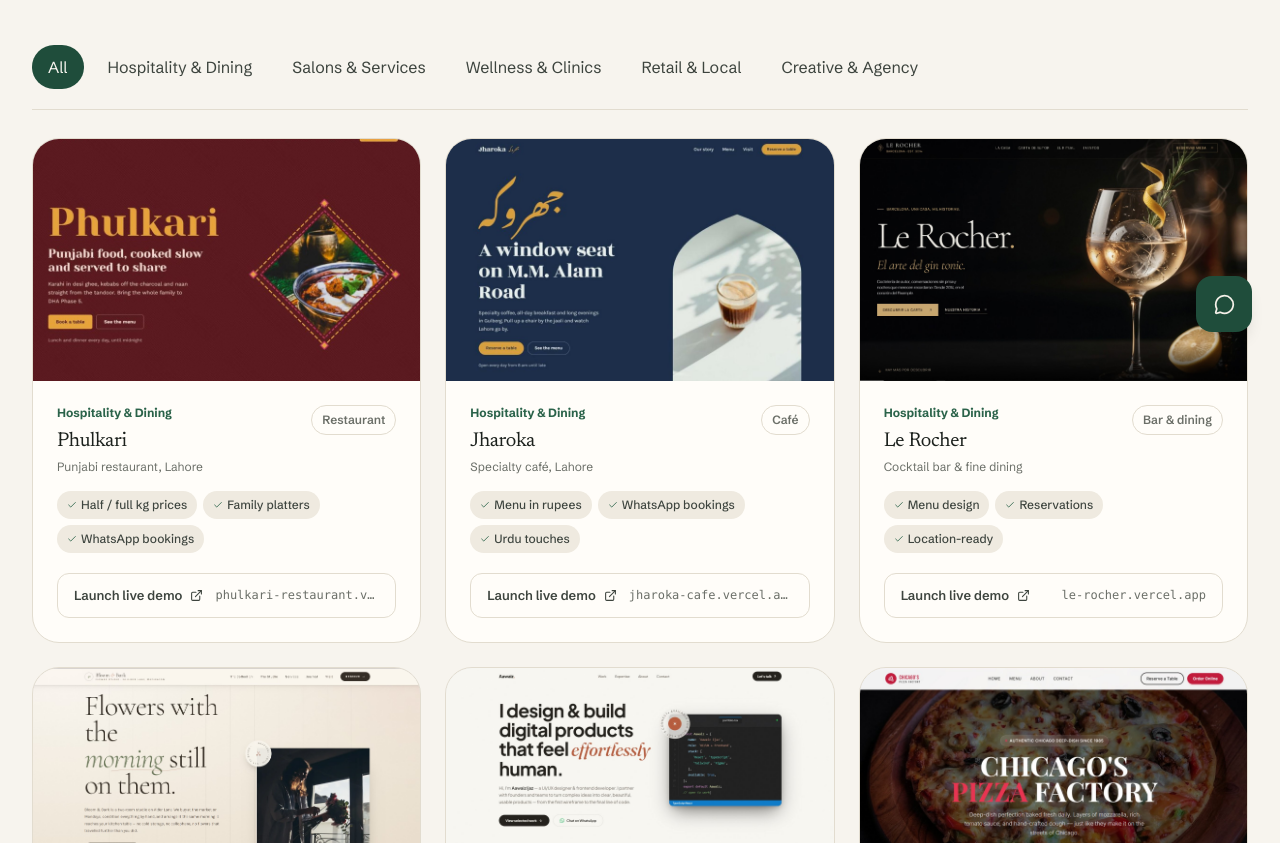
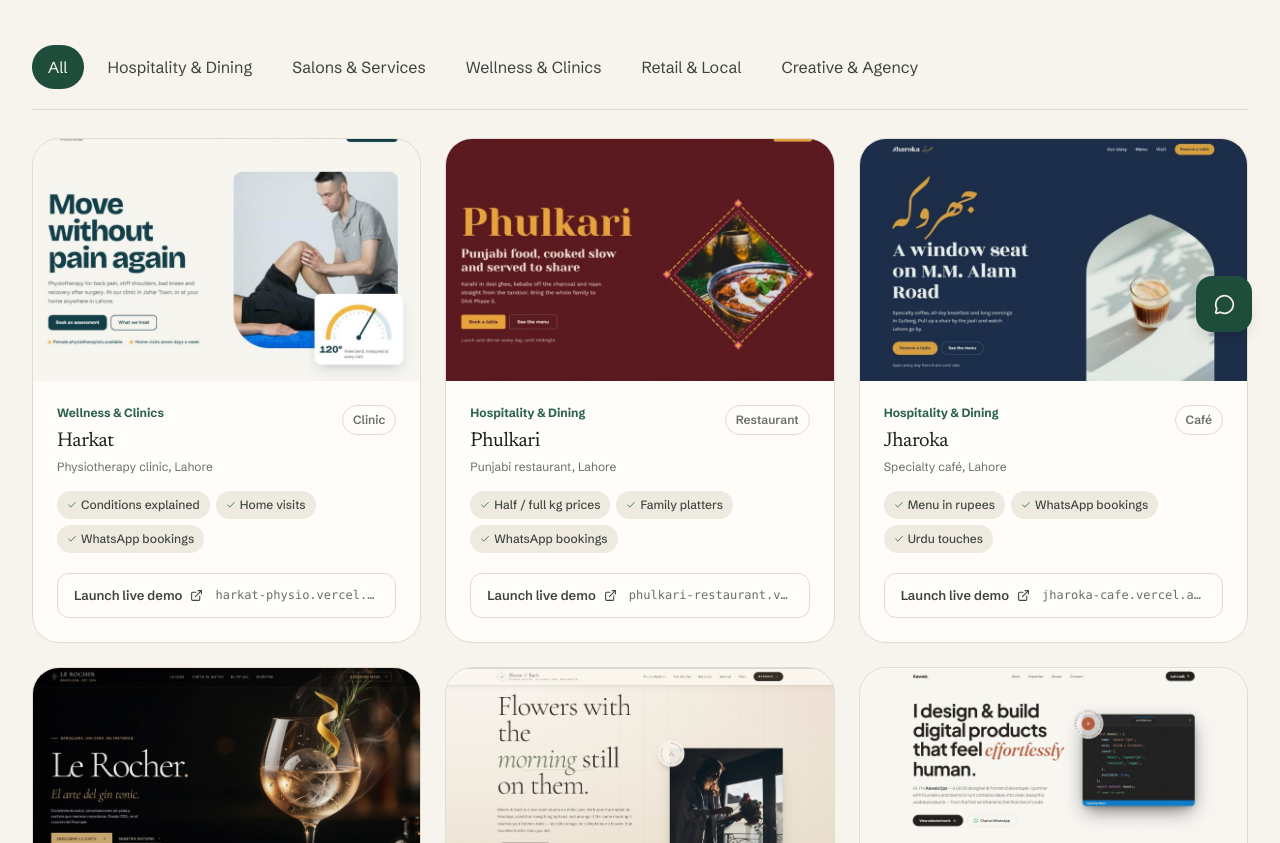
Before and after one commit to Awaiz11/Nexaflow, a Next.js app: page /themes in a window 1280 px wide. Shown: the part 440-1283 px from the top of the page. Built offline with nearby package versions, Linux system fonts and the light colour scheme.

Commit message:
Add Harkat to themes

```diff
--- a/src/app/themes/page.tsx
+++ b/src/app/themes/page.tsx
@@ -42,6 +42,21 @@ const categories: Category[] = [
 ];
 
 const demos: Demo[] = [
+  {
+    name: "Harkat",
+    title: "Harkat",
+    descriptor: "Physiotherapy clinic, Lahore",
+    description: "Physiotherapy clinic, Lahore",
+    category: "Wellness & Clinics",
+    url: "https://harkat-physio.vercel.app/",
+    liveLink: "https://harkat-physio.vercel.app/",
+    tags: ["Conditions explained", "Home visits", "WhatsApp bookings"],
+    features: ["Conditions explained", "Home visits", "WhatsApp bookings"],
+    key: "harkat",
+    theme: "Clinic",
+    image: "/harkat-shot.jpg",
+    src: "/harkat-shot.jpg",
+  },
   {
     name: "Phulkari",
     title: "Phulkari",
```
